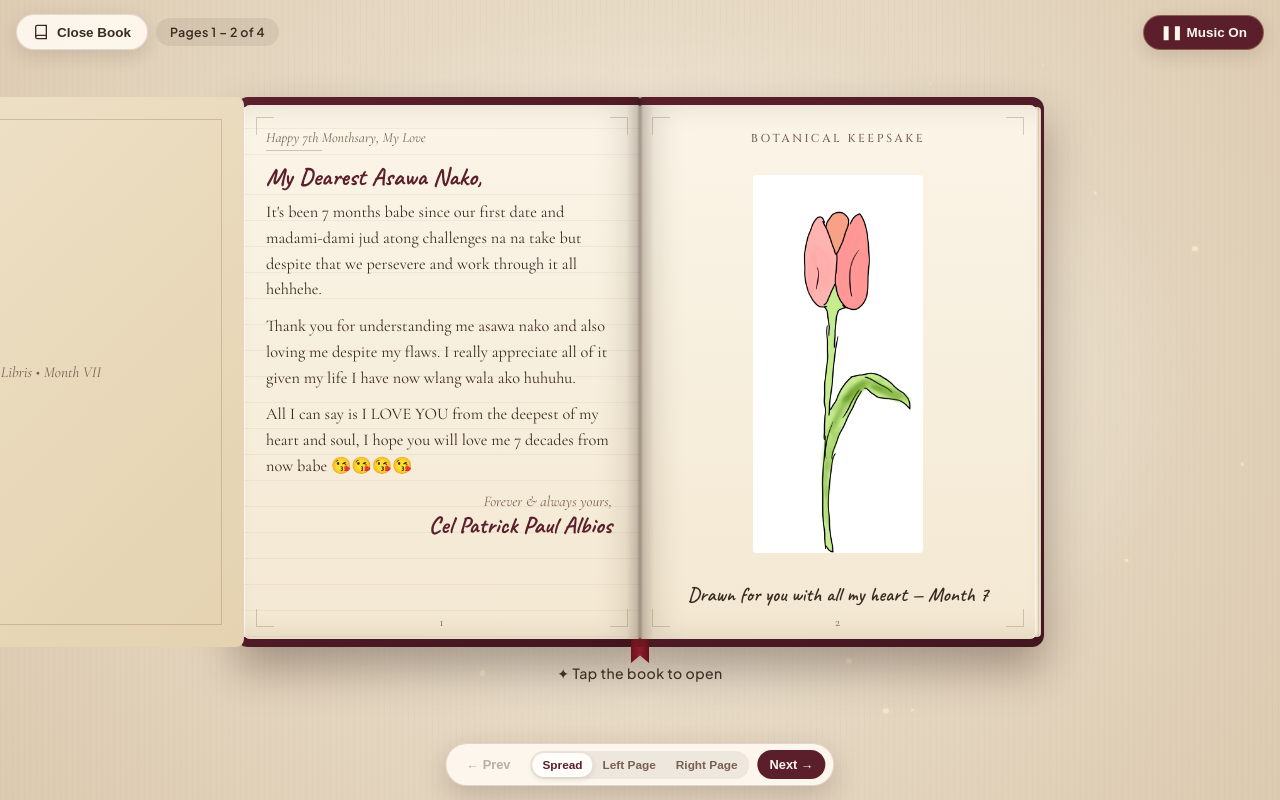
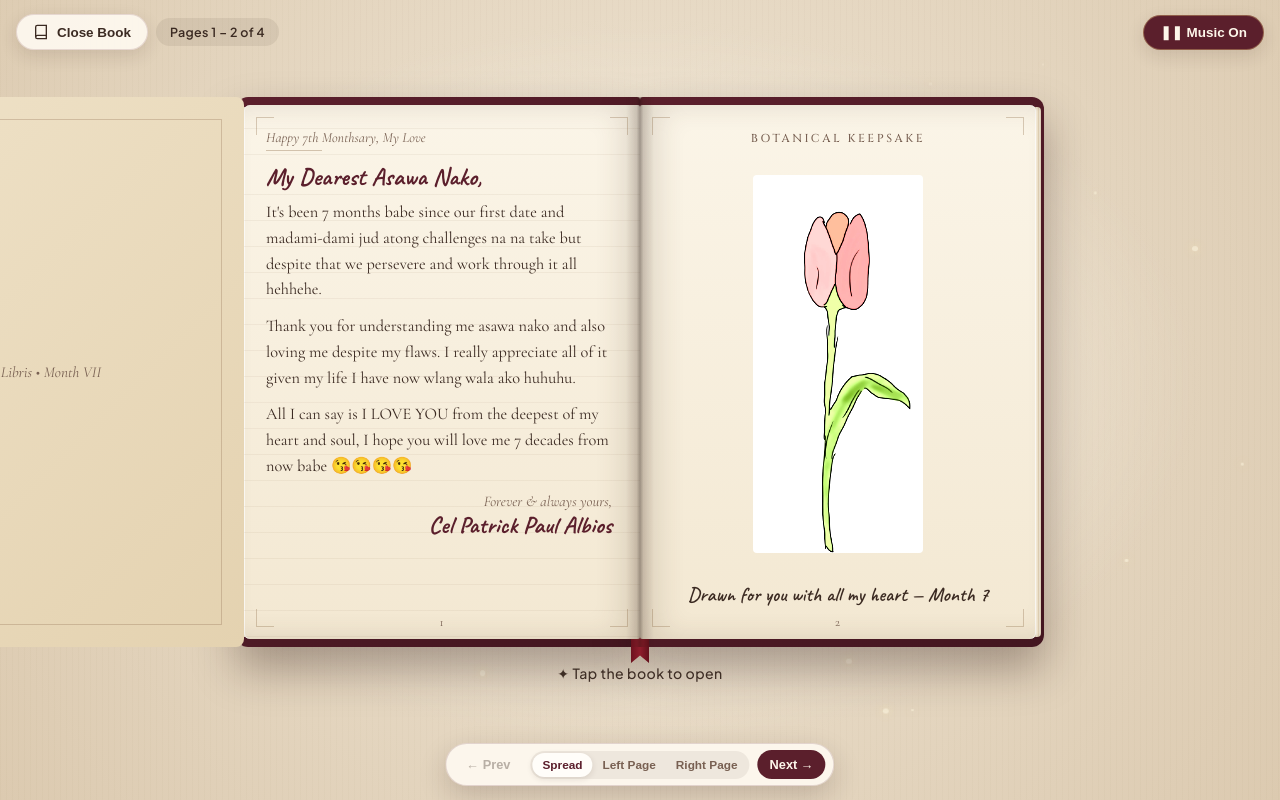
Before and after one commit to CUT1L1Z3R/7thMOT2, a plain HTML site: page index.html in a window 1280 px wide. Both pictures are taken after a click on the button 644 px from the left and 372 px from the top of the page. Drawn offline with nearby package versions, Linux system fonts and the light colour scheme.

Commit message:
Update index.css

```diff
--- a/index.css
+++ b/index.css
@@ -1,4 +1,3 @@
-
 :root {
   --desk-bg-light: #efe5d4;
   --desk-bg-dark: #dccab0;
@@ -479,7 +478,7 @@ body {
 
 .custom-flower-img.blend-paper {
   mix-blend-mode: multiply;
-  filter: contrast(1.06);
+  filter: brightness(1.12) contrast(1.25);
 }
 
 .flower-caption {
```
